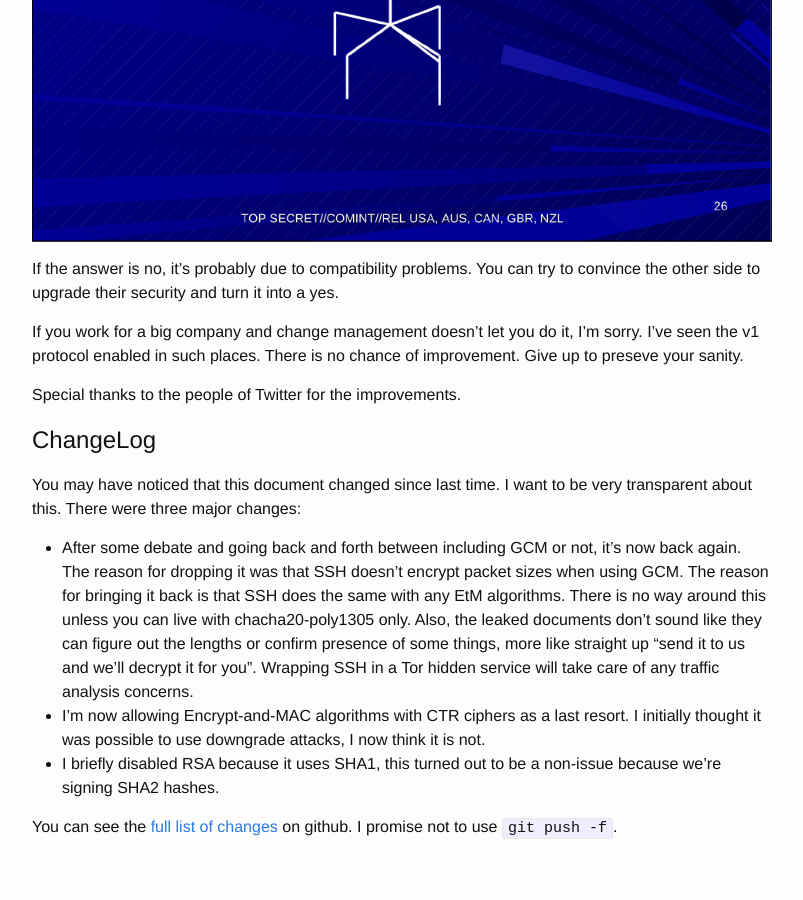
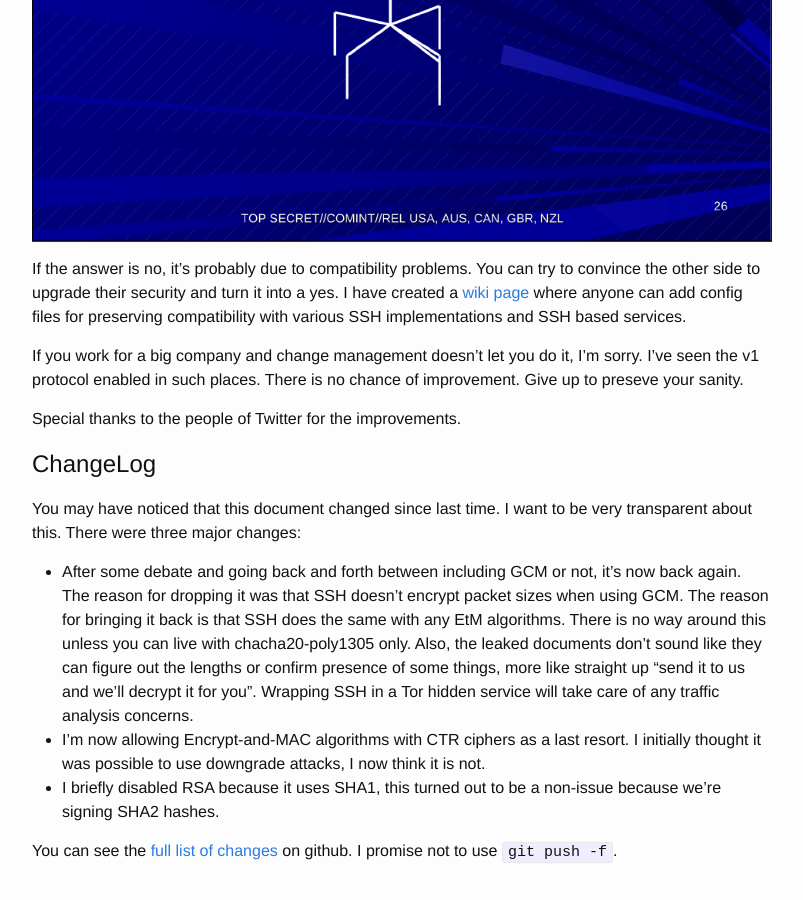
Before and after one commit to stribika/stribika.github.io, a Jekyll site: the page built from _posts/2015-01-04-secure-secure-shell.md, in a window 1280 px wide and 900 px high, scrolled down 8997 px. Shown: the whole window, without its empty margins (238-1041 px from the left). Built offline with Jekyll 4.4.1, drawn with Linux system fonts in a browser that asks for light colours.

Commit message:
Link to wiki page.

```diff
--- a/_posts/2015-01-04-secure-secure-shell.md
+++ b/_posts/2015-01-04-secure-secure-shell.md
@@ -402,6 +402,7 @@ If the answer is yes, then...
 
 If the answer is no, it's probably due to compatibility problems.
 You can try to convince the other side to upgrade their security and turn it into a yes.
+I have created a [wiki page][sssh-wiki] where anyone can add config files for preserving compatibility with various SSH implementations and SSH based services.
 
 If you work for a big company and change management doesn't let you do it, I'm sorry.
 I've seen the v1 protocol enabled in such places.
@@ -451,4 +452,5 @@ I promise not to use `git push -f`.
 [aes-gcm]: http://blog.djm.net.au/2013/11/chacha20-and-poly1305-in-openssh.html
 [grsec]: https://grsecurity.net/
 [tor-hs]: https://www.torproject.org/docs/hidden-services.html.en
+[sssh-wiki]: https://github.com/stribika/stribika.github.io/wiki/Secure-Secure-Shell
 [changelog]: https://github.com/stribika/stribika.github.io/commits/master/_posts/2015-01-04-secure-secure-shell.md
```
